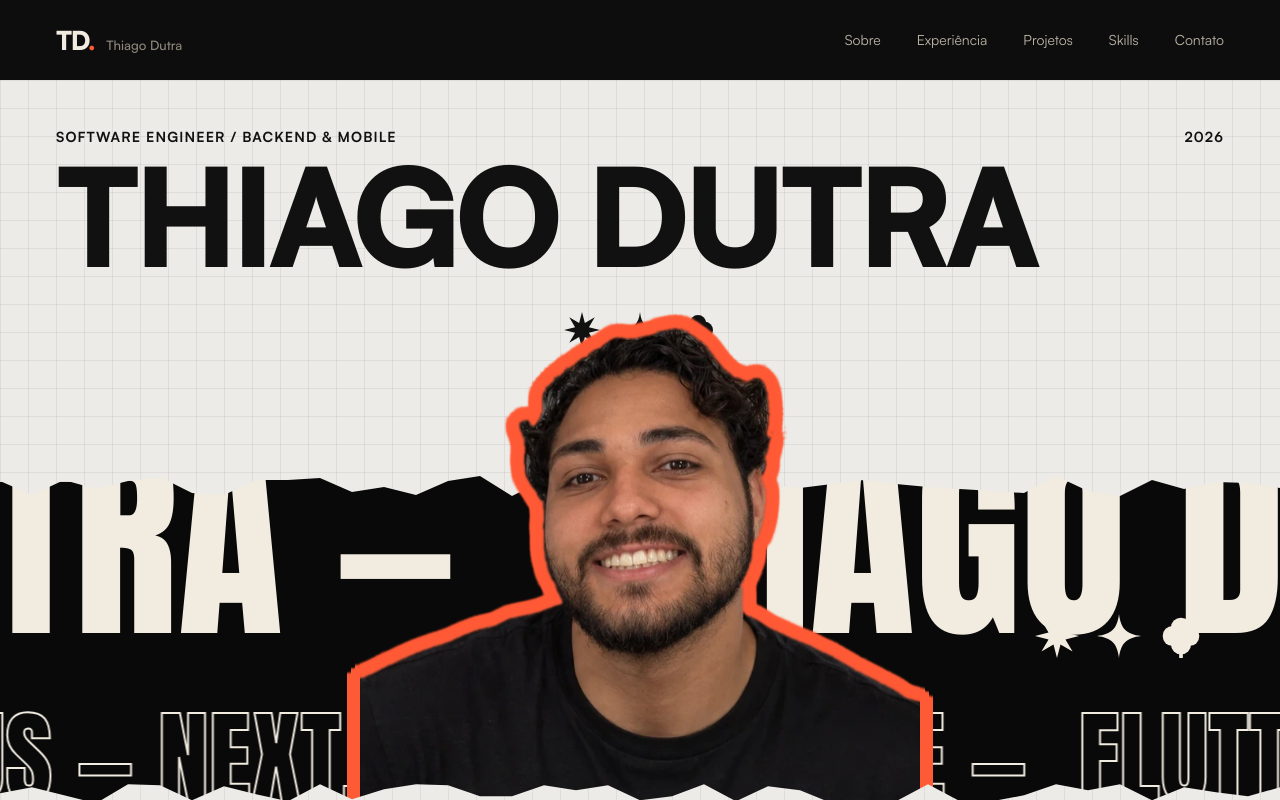
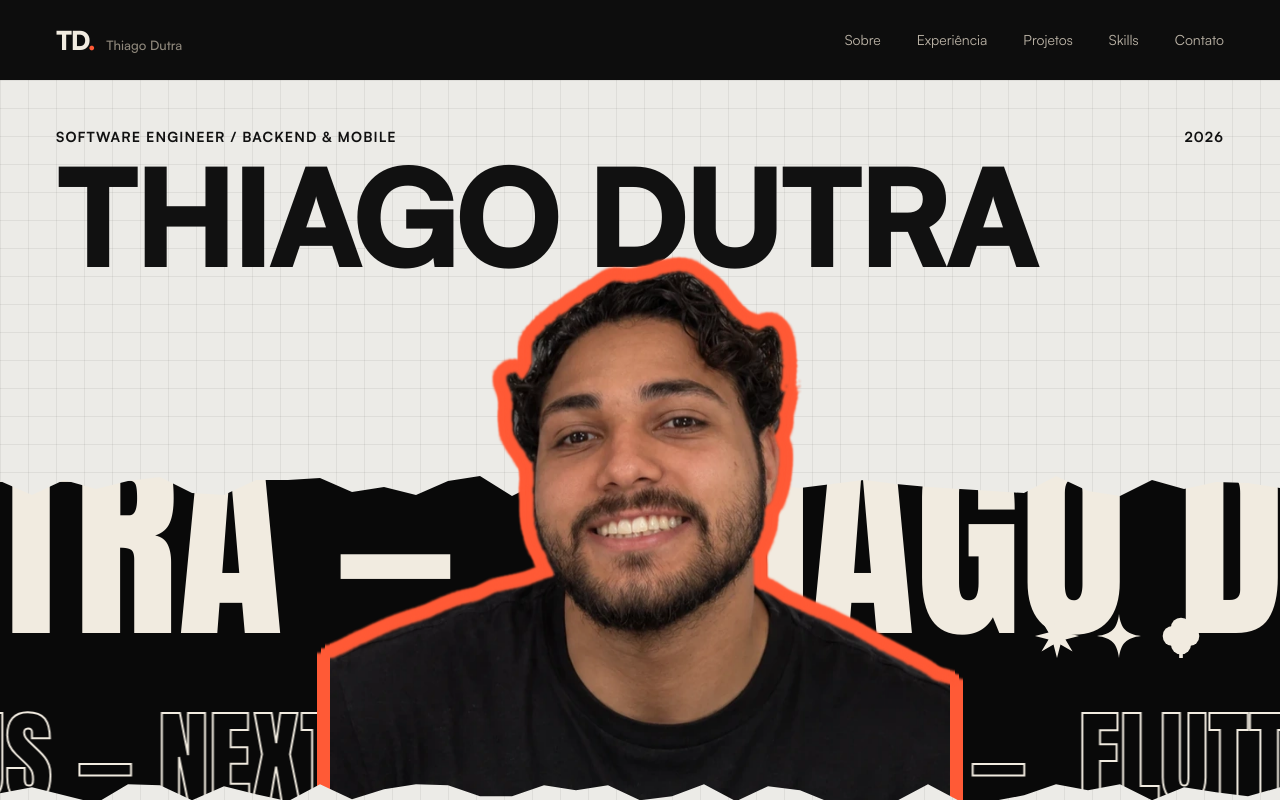
Before and after one commit to dutrathiagodev/portifolio, a Next.js app: page / in a window 1280 px wide. Shown: the top 800 px of the page. Built offline with nearby package versions, Linux system fonts and the light colour scheme; no server answers.

Commit message:
style: ajusta o tamanho do retrato no hero para a nova imagem

```diff
--- a/src/app/globals.css
+++ b/src/app/globals.css
@@ -325,7 +325,7 @@ ul {
 
 /* ---------- hero (cartaz) ---------- */
 .hero {
-  --photo: min(560px, 86vw);
+  --photo: min(620px, 86vw);
   position: relative;
   overflow: hidden;
   padding-bottom: 0;
@@ -1371,7 +1371,7 @@ a.row:hover .row-go {
   }
 
   .hero {
-    --photo: 82vw;
+    --photo: 96vw;
   }
 
   .hero-band {
--- a/src/components/sections/hero/hero.tsx
+++ b/src/components/sections/hero/hero.tsx
@@ -51,8 +51,8 @@ export function Hero() {
             <Image
               src={photo.src}
               alt={photo.alt}
-              width={550}
-              height={550}
+              width={710}
+              height={710}
               priority
               unoptimized
             />
```
